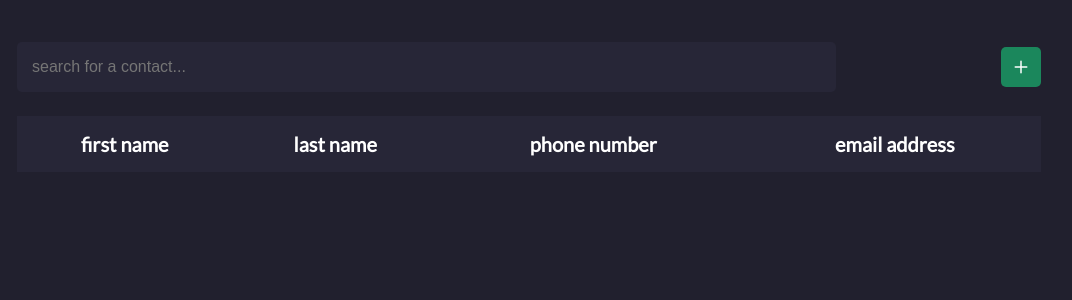
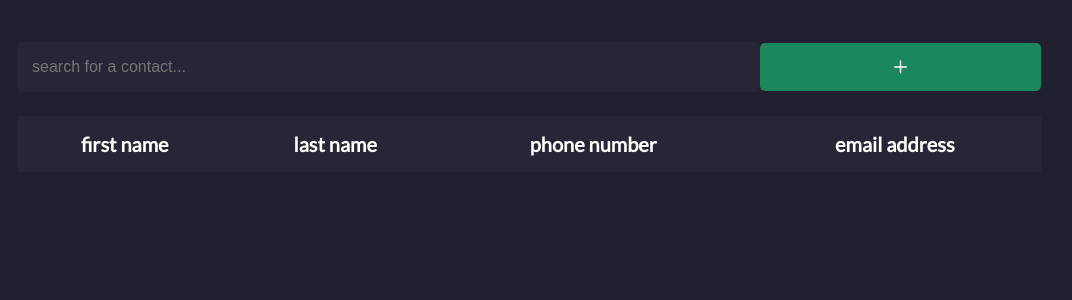
Before and after one commit to ajfuto/ContactApp, a PHP site: page /contacts.html in a window 1280 px wide. Shown: the part 59-359 px from the top of the page, without its empty margins (111-1183 px from the left). Run offline with PHP 8.4, Linux system fonts and the light colour scheme; lists and menus that the app fills with data are empty; some libraries are stand-ins or nearby versions.

Commit message:
Add button

```diff
--- a/css/contacts.css
+++ b/css/contacts.css
@@ -212,13 +212,13 @@ body {
   }
 
 #addBtn {
-    width: 20%;
+    width: 30%;
     outline: 0;
     background: var(--button-color);
-    height: 2.5rem;
-    width: 2.5rem;
+    /*height: 2.5rem;
+    width: 2.5rem;*/
     border: 0;
-    padding: 10px;
+    padding: 16px;
     border-radius: 5px;
     color: var(--text-color);
     font-size: 1rem;
```
